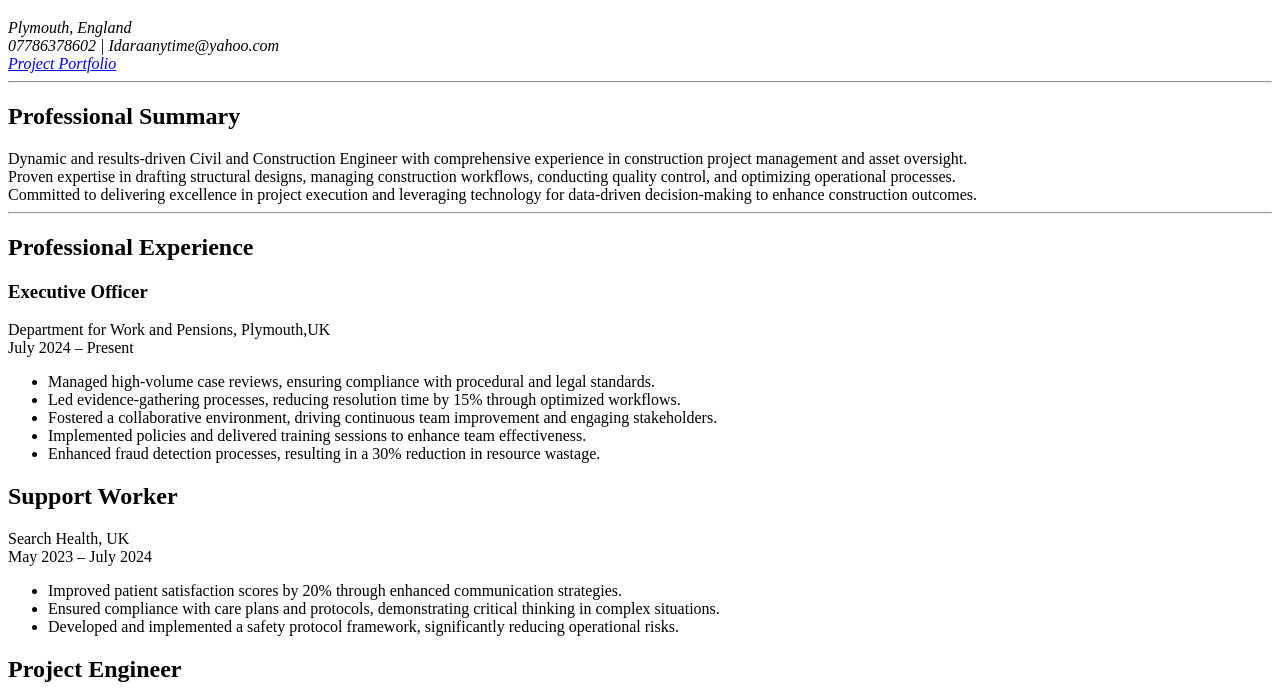
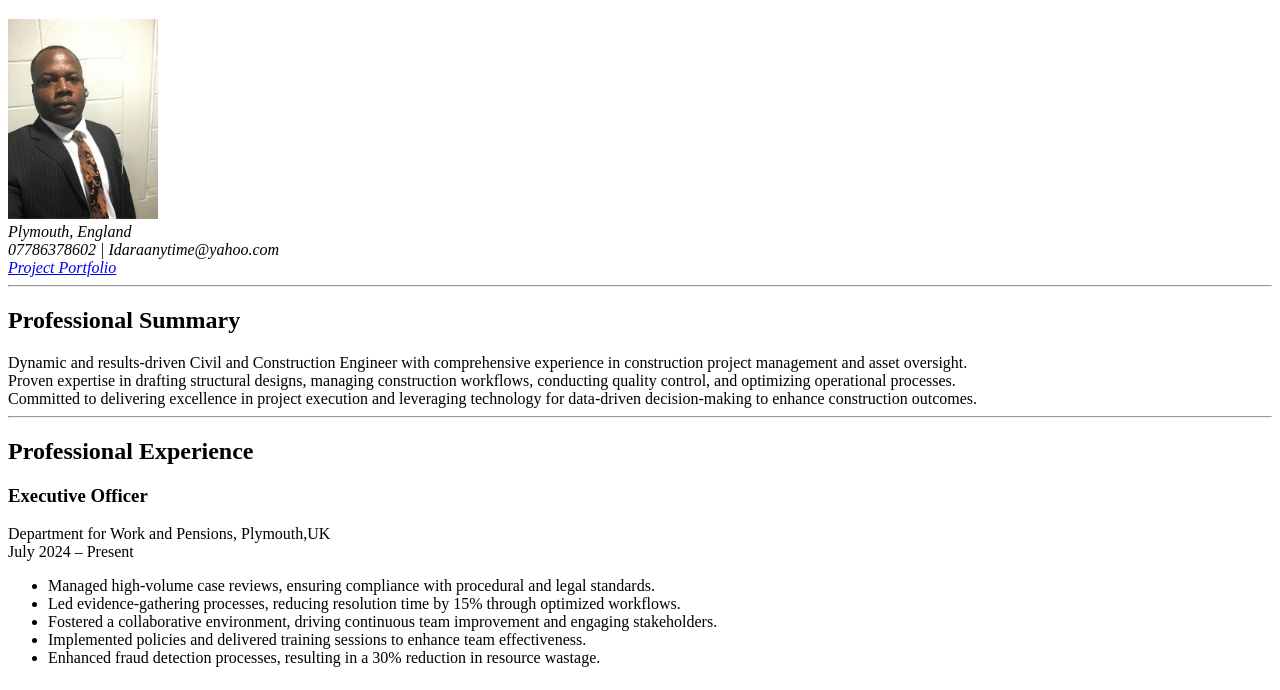
Before and after one commit to Aideejames/Only-HTML-online-Resume, a plain HTML site: page index.html in a window 1280 px wide. Shown: the part 61-751 px from the top of the page. Drawn offline with Linux system fonts and the light colour scheme.

Commit message:
Update index.html

```diff
--- a/index.html
+++ b/index.html
@@ -8,6 +8,7 @@
 <body>
     <p>
 <h1>Idara James</h1>
+<img src="images/Idaraprofile.jpg" height="200" alt="Profile Image">
 <address>Plymouth, England <br>
 07786378602 |   Idaraanytime@yahoo.com  <br>
 <a href="http://tinyurl.com/422ff2h5">Project Portfolio</a>
```
